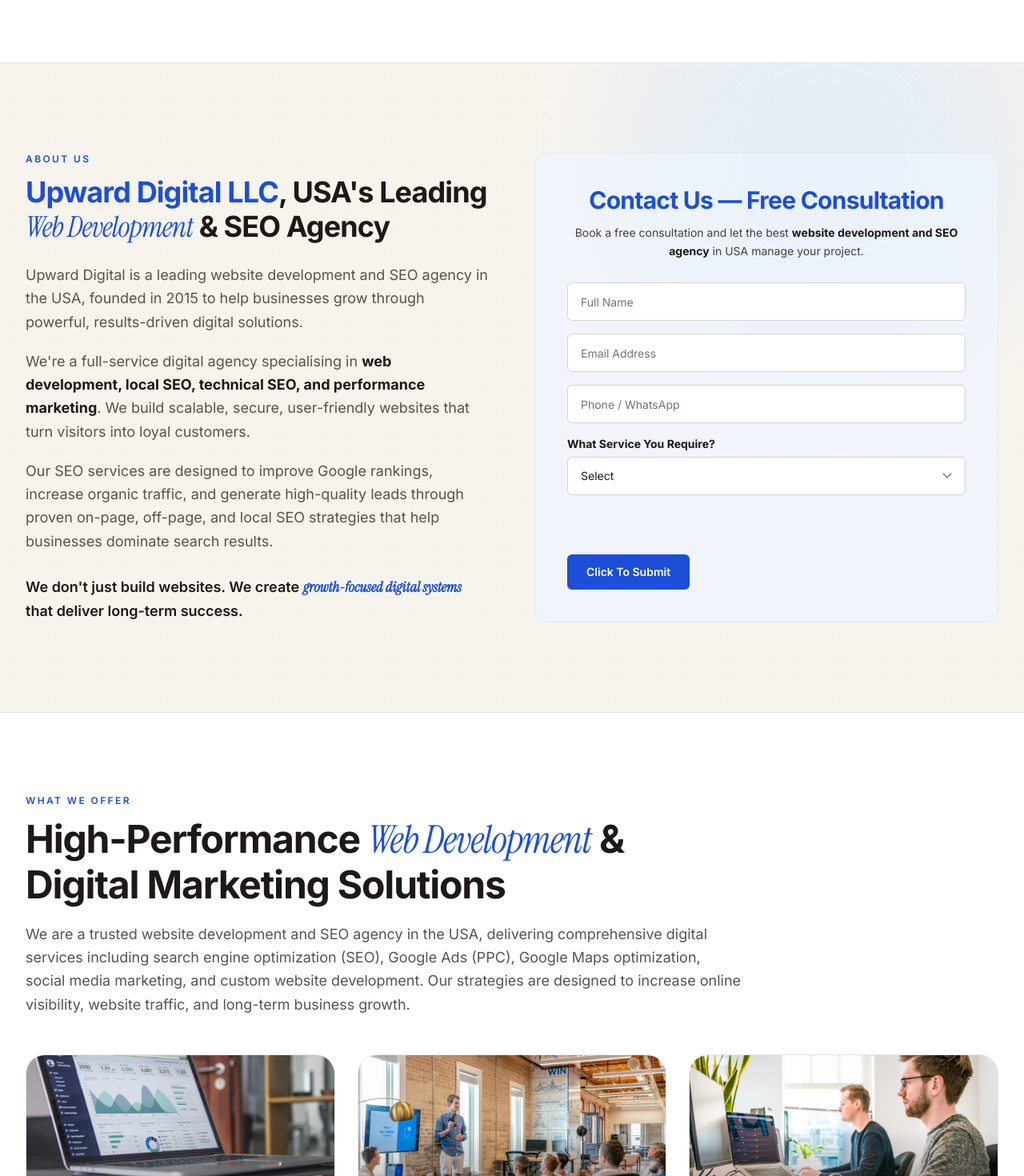
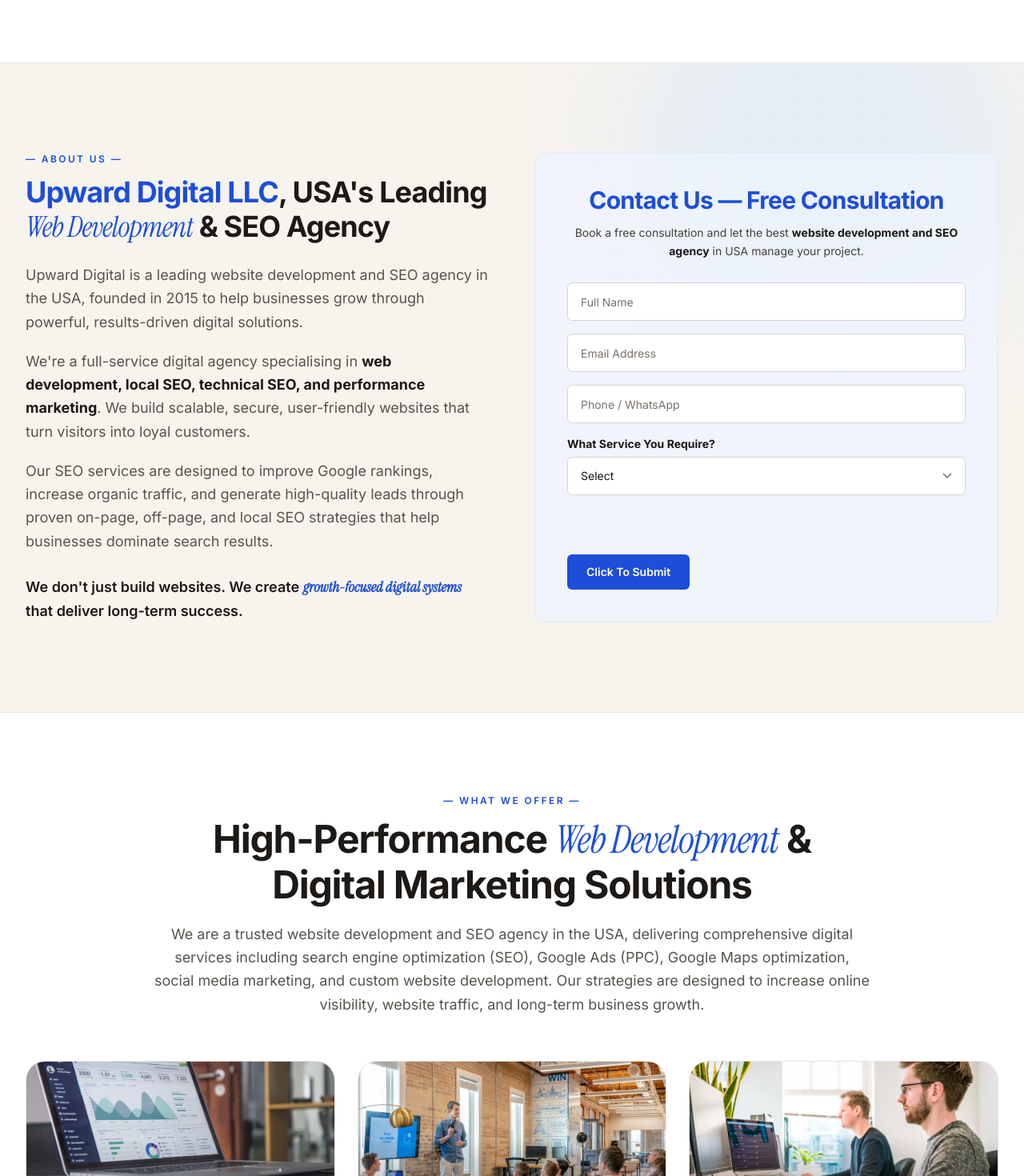
Before and after one commit to TalhaFaisal777/upwarddigital-site, a React (Vite) app: page / in a window 1280 px wide. Shown: the part 1551-3021 px from the top of the page at 80% size. Built offline with nearby package versions, Linux system fonts and the light colour scheme.

Commit message:
Restore decorative dashes around section eyebrows and center What We Offer heading

```diff
--- a/src/pages/Home.jsx
+++ b/src/pages/Home.jsx
@@ -278,10 +278,10 @@ export default function Home() {
             whileInView={{ opacity: 1, y: 0 }}
             viewport={{ once: true, margin: "-50px" }}
             transition={{ duration: 0.5 }}
-            className="mb-12 max-w-4xl"
+            className="mb-14 max-w-4xl mx-auto text-center"
           >
             <span className="inline-block text-primary font-semibold text-xs tracking-[0.2em] uppercase mb-3">
-              What We Offer
+              — What We Offer —
             </span>
             <h2 className="text-3xl md:text-4xl lg:text-5xl font-bold leading-[1.15] tracking-tight mb-5 text-stone-900">
               High-Performance <em className="font-serif italic font-medium text-primary">Web Development</em> & Digital Marketing Solutions
@@ -456,7 +456,7 @@ function AboutAndContactSection() {
           className="flex flex-col justify-center"
         >
           <span className="inline-block text-primary font-semibold text-xs tracking-[0.2em] uppercase mb-3">
-            About Us
+            — About Us —
           </span>
           <h2 className="text-2xl md:text-3xl lg:text-4xl font-bold leading-[1.2] tracking-tight mb-6 text-stone-900">
             <span className="text-primary">Upward Digital LLC</span>, USA's
```
